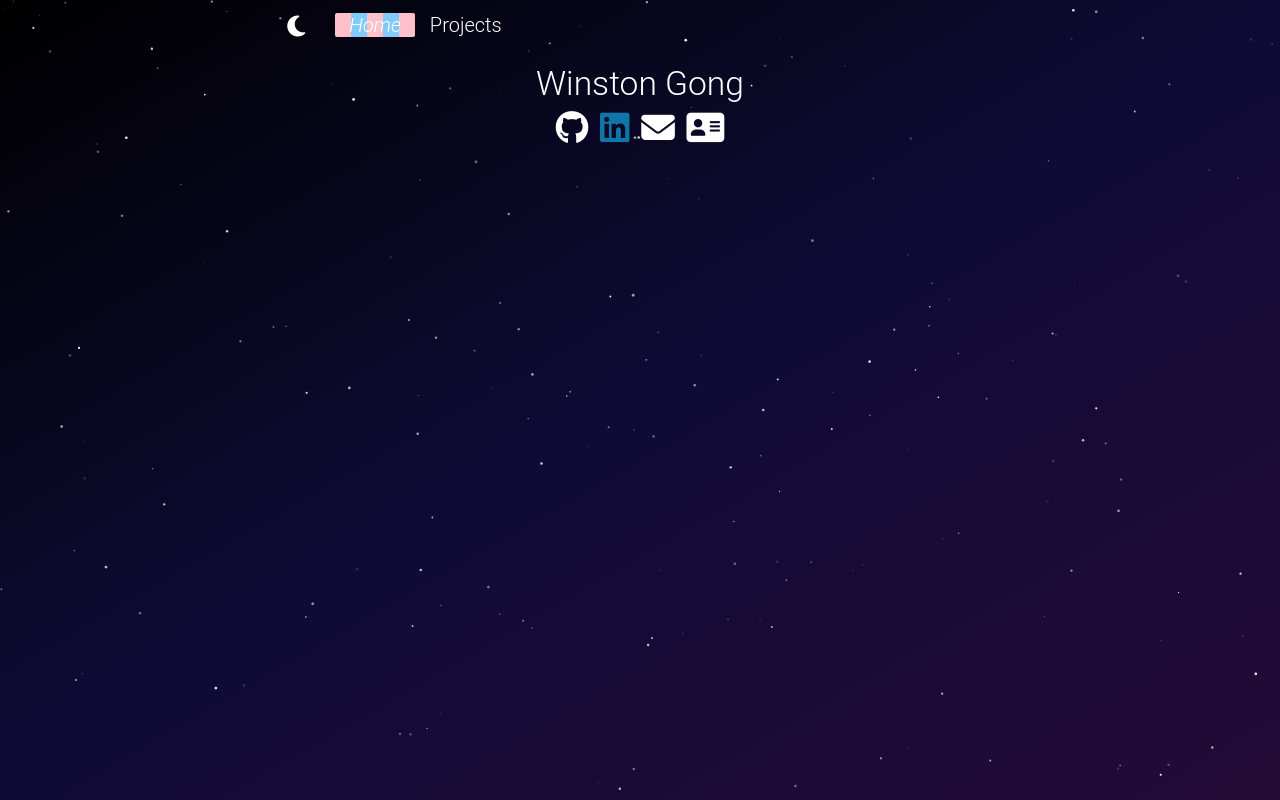
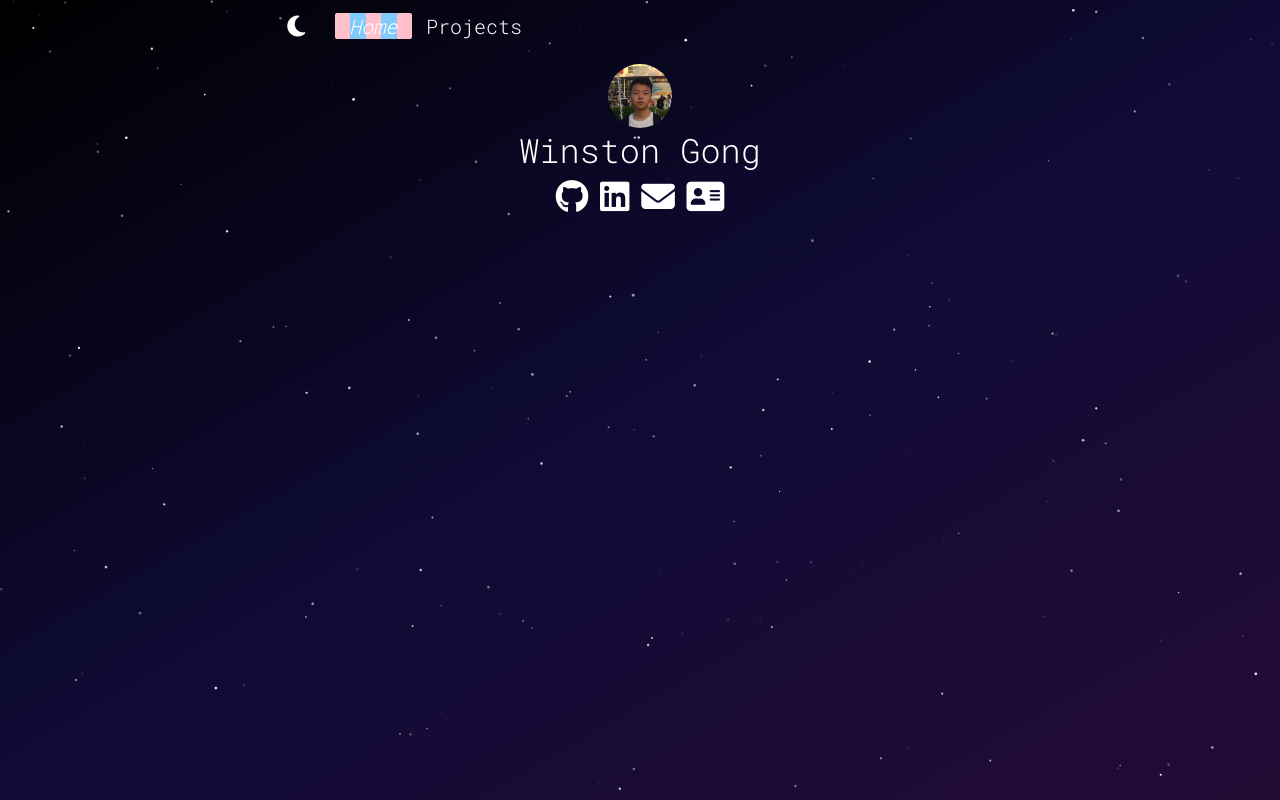
Before and after one commit to eatashoe/Personal-Portfolio, a website: page dist/index.html in a window 1280 px wide. Drawn offline with Linux system fonts and the light colour scheme.

Commit message:
font changes, added portrait, new project, fixed links.

```diff
--- a/scss/_config.scss
+++ b/scss/_config.scss
@@ -6,27 +6,8 @@ $show-home-image: true;
 $background-opacity:0.5;
 
 @mixin easeOut {
-    transition: all 0.6s ease-out;
+    transition: all 0.5s ease-out;
 }
-
-/*@mixin background {
-    @if $show-home-image {
-        &#bg-img {
-            background-color: #2D2D30;
-
-            &:after {
-                content:'';
-                position: absolute;
-                top: 0;
-                right: 0;
-                width: 100%;
-                height: 100%;
-                z-index: -1;
-                background: rgba($primary-color, $background-opacity);
-            }
-        }
-    }
-}*/
 
 //media query mixins
 
--- a/scss/_menu.scss
+++ b/scss/_menu.scss
@@ -1,85 +1,27 @@
-//menu
-/*
-.menu-btn {
-    position: absolute;
-    z-index: 3;
-    right: 35px;
-    top: 35px;
-    cursor: pointer;
-    @include easeOut;
-
-    .btn-line {
-        width: 28px;
-        height: 3px;
-        margin: 0 0 5px 0;
-        background: set-text-color($primary-color);
-        @include easeOut;
-    }
-
-    //rotate into x
-    &.close {
-        transform: rotate(180deg);
-
-        .btn-line {
-
-            &:nth-child(1){
-                transform: rotate(45deg) translate(5px, 5px);
-            }
-            &:nth-child(2){
-                opacity: 0;
-            }
-            &:nth-child(3){
-                transform: rotate(-45deg) translate(6.5px,-6.5px);
-            }
-        }
-    }
-}*/
-//menu-overlay
 .menu {
     position: fixed;
     top:0;
     width:100%;
-    visibility: hidden;
-
-    &.show {
-        visibility: visible;
-    }
 
     &-nav {
         display: flex;
         padding: 0;
         overflow:hidden;
         margin: .65rem 20vw .65rem;
+        list-style: none;
 
-        //border-bottom: 5px solid #fff;
-        list-style: none;
-        transform: translate3d(0, -100%, 0);
         @include easeOut;
 
-        &.show {
-            //slide from top
-            transform: translate3d(0,0,0);
-        }
     }
 
     .nav-item {
-
-        transform: translate3d(600px, 0, 0);
-        @include easeOut;
-
- /*     &.show {
-            //slide from right
-            transform: translate3d(0,0,0);
-
-        }*/
+        font-family: 'Roboto Mono', monospace;
         &.current > a{
             //#A3F4A3
             color: white !important;
             font-style: italic;
             background: linear-gradient(to right,
      $secondary-color 20%, #80CBFB 20% 40%, $secondary-color 40% 60%, #80CBFB 60% 80%, $secondary-color 80%);
-            /*border-top: dashed #006400;
-            border-bottom: dashed #006400;*/
             border-radius: 2px;
 
             &:hover {
@@ -89,7 +31,6 @@
 
             }
         }
-
 
         .fa-stack{
             transform: scale(1.2) translateX(1px) translateY(-5.5px);
@@ -142,8 +83,8 @@
 
 //delay each nav item slide by 0.1
 
-@for $x from 1 through 3 {
-    .nav-item:nth-child(#{$x}){
-        transition-delay: $x * 0.1s;
-    }
-}
+//@for $x from 1 through 3 {
+//    .nav-item:nth-child(#{$x}){
+//        transition-delay: $x * 0.1s;
+//    }
+//}
--- a/scss/_mobile.scss
+++ b/scss/_mobile.scss
@@ -1,103 +1,31 @@
 //Wide screen
 @include mediaXLg {
-    .menu-btn {
-        visibility: hidden;
-    }
-    .menu{
-        visibility: visible;
 
-        &-nav{
-            transform: translate3d(0,0,0);
-        }
-
-        .nav-link{
-
-            transform: translate3d(-600px,0,0);
-        }
-    }
 }
 
 //Desktop & Laptop
 @include mediaLg {
-    .menu-btn {
-        visibility: hidden;
-    }
-    .menu{
-        visibility: visible;
-        &-nav{
-            transform: translate3d(0,0,0);
-        }
 
-        .nav-link{
-
-            transform: translate3d(-600px,0,0);
-        }
-    }
 }
 
 //Tablet & Small laptop
 @include mediaMd {
-   /* main{
-        align-items: center;
-        text-align: center;
-
-        .lg-heading{
-            line-height: 1;
-            margin-bottom: 1rem;
-
-        }
-    }
-
-    ul.menu-nav,{
-
-        &.show{
-            transform: translate3d(0,0,0);
-        }
-    }
-
-    .menu-nav{
-        transform: translate3d(100%, 0 , 0);
-        font-size: 24px;
-    }
-
-}*/
-    .menu-btn {
-        visibility: hidden;
-    }
     .menu{
-        visibility: visible;
         &-nav{
-            transform: translate3d(0,0,0);
             margin: .65rem 0 .65rem;
-        }
-
-        .nav-link{
-
-            transform: translate3d(-600px,0,0);
         }
     }
 }
-
-
 //Smartphones
 @include mediaSm {
-    .menu-btn {
-        visibility: hidden;
-    }
     .menu{
-        visibility: visible;
         &-nav{
-            transform: translate3d(0,0,0);
             margin: .65rem 0 .65rem;
         }
-
         .nav-link{
             font-size: 18px;
-            transform: translate3d(-600px,0,0);
         }
     }
-
-
     main#home h1 {
         margin-top: 10vh;
         font-size: 1.8rem;
--- a/scss/main.scss
+++ b/scss/main.scss
@@ -58,6 +58,7 @@ h3 {
     margin: 0;
     font-weight: 300;
     &.heading {
+        font-family: 'Roboto Mono', monospace;
         font-size: 2.1rem;
     }
 
@@ -81,13 +82,19 @@ main {
     text-align: center;
     padding: 4rem;
     height: 100%;
-
+    .face{
+        width: 4em;
+        height: 4em;
+        border-radius: 50%;
+        overflow: hidden;
+        margin: 0 auto;
+        img{
+            margin:-90% -57%;
+            width:220%;
+        }
+    }
     .icons {
         transform: scale(.7);
-
-
-        //.github{ color: #ffffff !important;}
-        .linkedin{ color: #0e76a8 !important;}
 
         a {
             padding: 0.4rem;
@@ -116,7 +123,6 @@ footer{
 #game{
     visibility:hidden;
     z-index: 2;
-//    border: dotted gold 1px;
 }
 
 //stars in background
@@ -229,11 +235,12 @@ footer{
     align-content:center;
     text-align: center;
     h3{
+        font-family: 'Roboto Mono', monospace;
         font-size: 2rem;
-        font-weight: 500;
+//        font-weight: 500;
     }
     p{
-        font-weight: 300;
+        font-weight: 100;
         line-height: 1.5;
     }
     .projBtns{
@@ -244,6 +251,7 @@ footer{
     height: 25%;
     display: flex;
     justify-content: center;
+    font-family: 'Roboto', sans-serif;
         .try{
             border: white solid 1px;
             border-radius: 10px;
```
Also changed, not shown: dist/css/main.css, dist/img/me.jpg (added), dist/img/wg.png (added), dist/img/wgbt.png (added), dist/img/wgc.png (added), dist/img/wgwt.png (added), dist/index.html, dist/js/main.js, dist/js/spaceship.js, dist/projects.html.
